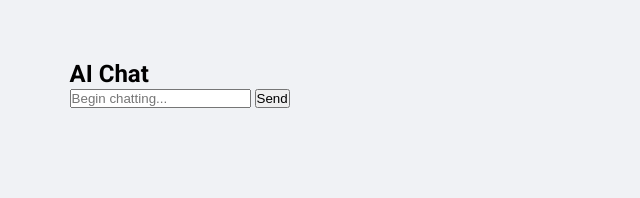
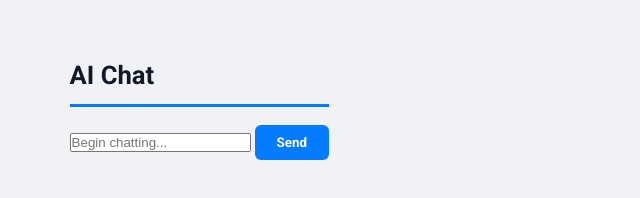
Before and after one commit to Sufiyan11919/Interactive-Chatbot, a plain HTML site: page chat.html in a window 1280 px wide. Shown: the whole page, without its empty margins (0-640 px from the left). Drawn offline with Linux system fonts and the light colour scheme.

Commit message:
Add shared styles for panel titles, section titles, and buttons

```diff
--- a/style.css
+++ b/style.css
@@ -24,3 +24,39 @@ body {
   max-width: 1200px;
   min-height: 85vh;
 }
+
+/* ---------- Shared ---------- */
+.panel-title {
+  font-size: 1.6rem;
+  font-weight: 700;
+  color: #111827;
+  padding-bottom: 14px;
+  border-bottom: 3px solid #027bff;
+  margin-bottom: 18px;
+}
+
+.section-title {
+  font-size: 1.05rem;
+  font-weight: 700;
+  color: #374151;
+  margin-bottom: 10px;
+}
+
+.btn {
+  border: none;
+  border-radius: 6px;
+  padding: 10px 18px;
+  font-weight: 600;
+  cursor: pointer;
+  font-family: "Roboto", sans-serif;
+}
+
+.btn-primary {
+  background: #027bff;
+  color: #fff;
+  padding: 10px 22px;
+}
+
+.btn-primary:hover {
+  background: #0262cc;
+}
```
